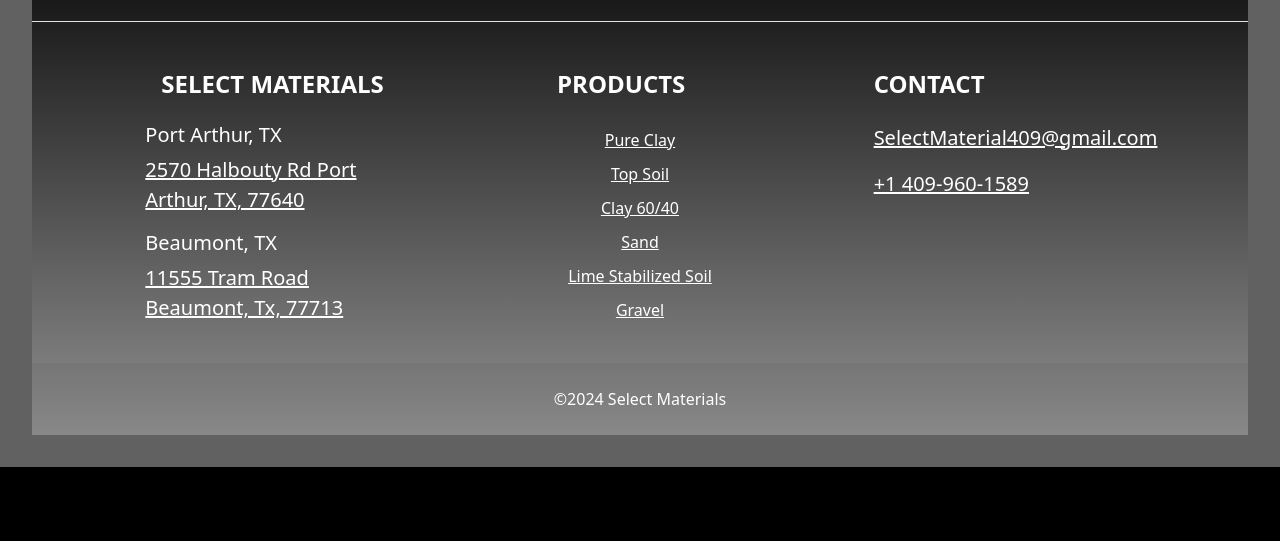
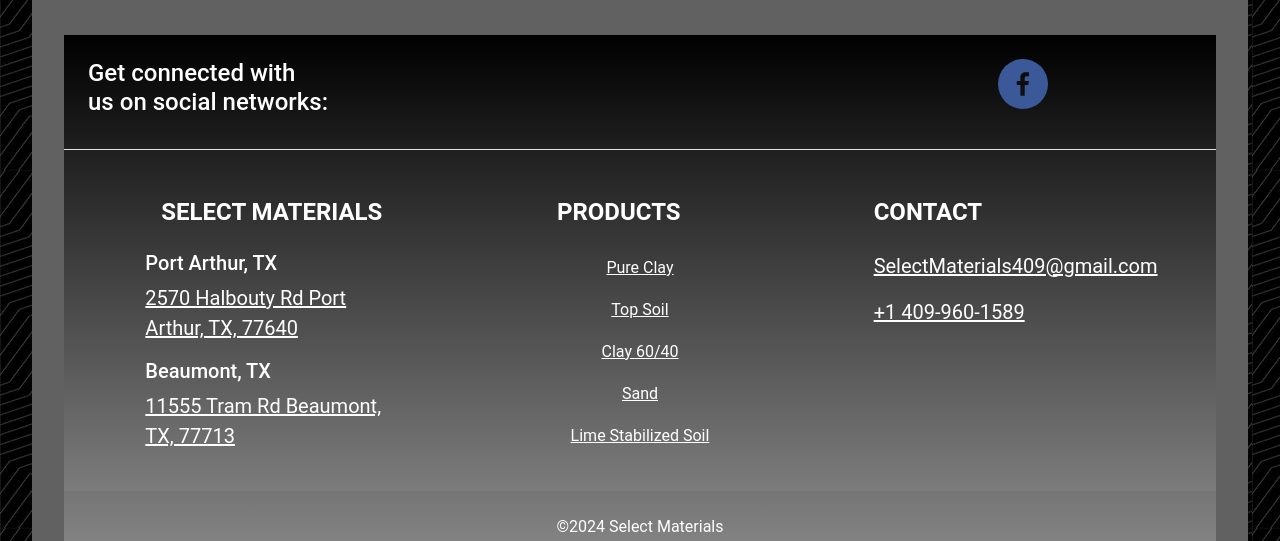
Before and after one commit to MrMcEvans/Select_Materials, a React (Vite) app: page /#/Portfolio in a window 1280 px wide. Shown: the part 1978-2519 px from the top of the page. Before the commit the page ends 2445 px from the top, so only its background shows below. Built offline with nearby package versions, Linux system fonts and the light colour scheme; grey boxes are pictures that could not be loaded.

Commit message:
changed contact footer

```diff
--- a/src/components/ContactFooter.jsx
+++ b/src/components/ContactFooter.jsx
@@ -58,7 +58,7 @@ function ContactFooter() {
                   className="text-reset"
                   rel="noreferrer"
                 >
-                  11555 Tram Road Beaumont, Tx, 77713
+                  11555 Tram Rd Beaumont, TX, 77713
                 </a></p>
             </div>
 
@@ -90,11 +90,6 @@ function ContactFooter() {
         Lime Stabilized Soil
       </Link>
     </li>
-    <li className='contact-list-item'>
-      <Link to="/About" className="text-reset">
-        Gravel
-      </Link>
-    </li>
   </ul>
             </div>
 
@@ -108,7 +103,7 @@ function ContactFooter() {
                   className="text-reset"
                   rel="noreferrer"
                 >
-                  SelectMaterial409@gmail.com
+                  SelectMaterials409@gmail.com
                 </a>
               </p>
               <p>
--- a/src/components/style.css
+++ b/src/components/style.css
@@ -327,6 +327,91 @@ footer.bg-body-tertiary {
 
 }
 
+
+
+
+
+@import url('https://pro.fontawesome.com/releases/v6.0.0-beta1/css/all.css');
+@import url('https://fonts.googleapis.com/css2?family=Roboto:wght@400;700&display=swap');
+
+* { margin: 0; padding: 0; box-sizing: border-box }
+body {
+  padding: 2rem;
+  font-family: 'Roboto', sans-serif;
+  min-height: 100vh;
+  display: grid;
+  place-items: center;
+  background-color: #060606;
+}
+ul{
+  width: min(100%, 60rem);
+  overflow: hidden;
+  margin-inline: auto;
+  padding-inline: clamp(1rem, 5vw, 4rem);
+  list-style: none;
+  perspective: 1000px;
+  display: grid;
+  row-gap: 0.5rem;
+}
+ul li.card{
+  position: relative;
+  padding-block: 1.5rem;
+  padding-inline: 2rem;
+  background-color: var(--bg-color);
+  background-image: linear-gradient(to right, rgb(0 0 0 / .15), transparent);
+  transform-style: preserve-3d;
+  color: var(--color);
+
+  display: grid;
+  grid-template: 'icon' 'title' 'content';
+  row-gap: 0.5rem;
+  column-gap: 2rem;
+}
+ul li.card::before, ul li.card::after {
+  --side-rotate: 60deg;
+  content: "";
+  position: absolute;
+  top: 0;
+  height: 100%;
+  width: 100%;
+  transform-origin: calc(50% - (50% * var(--ry))) 50%  ;
+  transform: rotateY(calc(var(--side-rotate) * var(--ry)));
+  background-color: inherit;
+  background-image: linear-gradient(calc(90deg * var(--ry)), rgb(0 0 0 / .25), rgb(0 0 0 / .5));
+}
+ul li.card::before {--ry: -1; right: 100% }
+ul li.card::after {--ry: 1; left: 100% }
+
+ul li.card .icon {
+  grid-area: icon;
+  display: grid;
+  place-items: center;
+}
+ul li.card .icon i {
+  font-size: 2rem;
+}
+ul li.card .title{
+  grid-area: title;
+  font-size: 1.25rem;
+  font-weight: 700;
+  text-align: center;
+}
+ul li.card .content{
+  grid-area: content;
+}
+
+@media (min-width: 30rem){
+  ul li.card {
+    grid-template: 'icon title' 'icon content';
+    text-align: left;
+  }
+  ul li.card .title { text-align: left }
+}
+
+
+
+
+
 p {
   font-size: 20px;
 }
```
Also changed, not shown: src/pages/Portfolio.jsx (+49 -0 lines).
